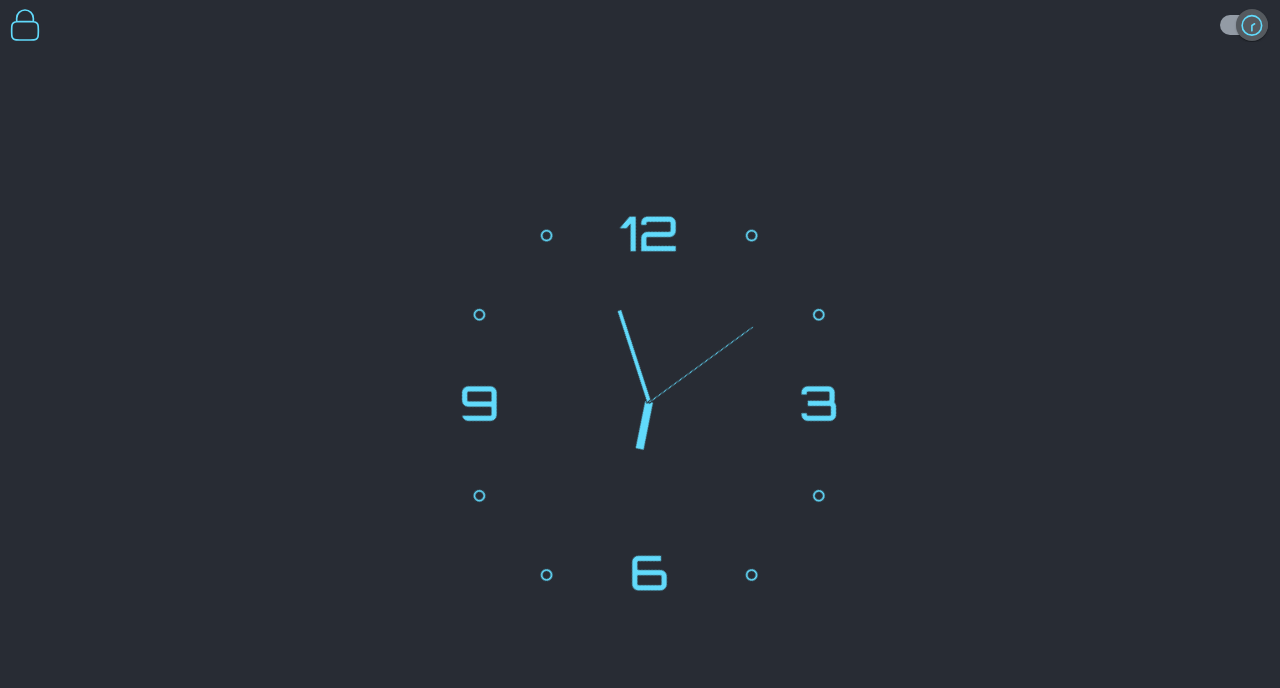
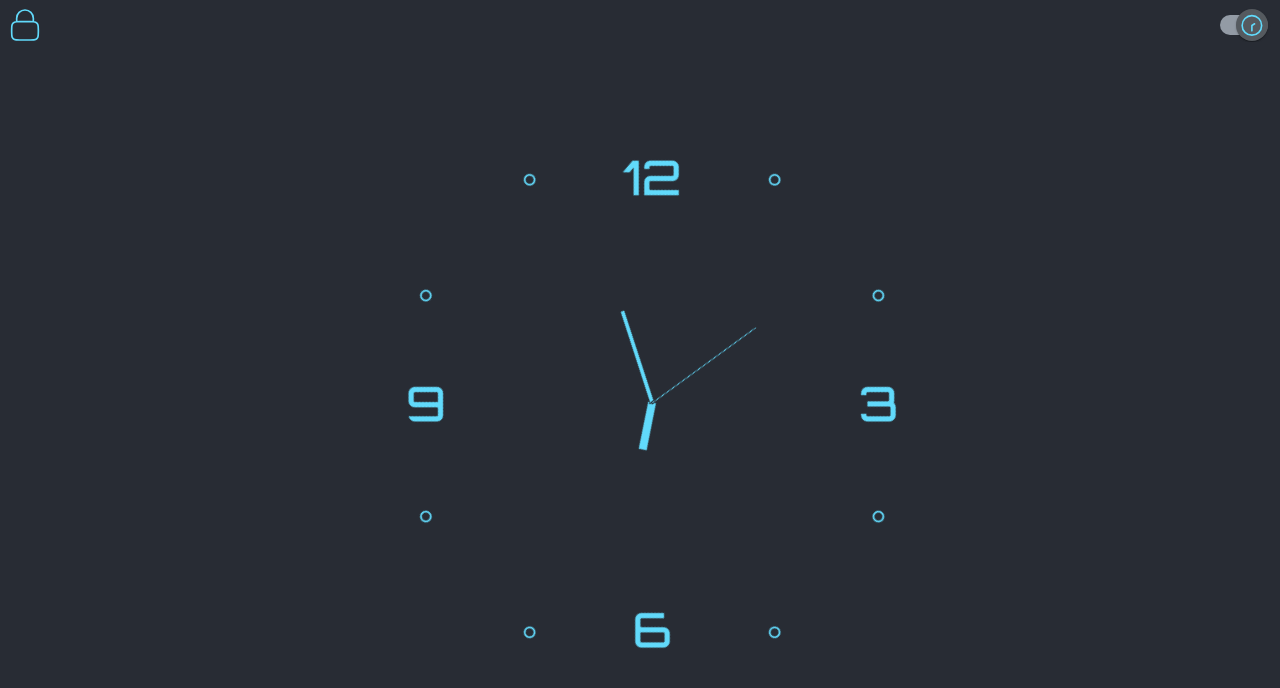
Before and after one commit to proffery/clocks, a React (Create React App) app: page / in a window 1280 px wide. Both pictures are taken after a click on the element 1236 px from the left and 25 px from the top of the page. Shown: the top 688 px of the page. Built offline with nearby package versions, Linux system fonts and the light colour scheme.

Commit message:
analog clock size

```diff
--- a/src/components/AnalogClock/AnalogClock.module.css
+++ b/src/components/AnalogClock/AnalogClock.module.css
@@ -15,10 +15,10 @@
 
 .analogClockRow {
   display: flex;
-  height: 15vw;
-  width: 45vw;
-  max-height: 15vh;
-  max-width: 15vh;
+  height: 20vw;
+  width: 60vw;
+  max-height: 20vh;
+  max-width: 20vh;
 }
 
 .analogClockCell {
@@ -26,10 +26,10 @@
   align-items: center;
   justify-content: center;
   text-align: center;
-  width: 15vw;
-  height: 15vw;
-  max-width: 15vh;
-  max-height: 15vh;
+  width: 20vw;
+  height: 20vw;
+  max-width: 20vh;
+  max-height: 20vh;
   aspect-ratio: 1/1;
   font-family: Orbitron, sans-serif;
   font-size: 6vmin;
```
